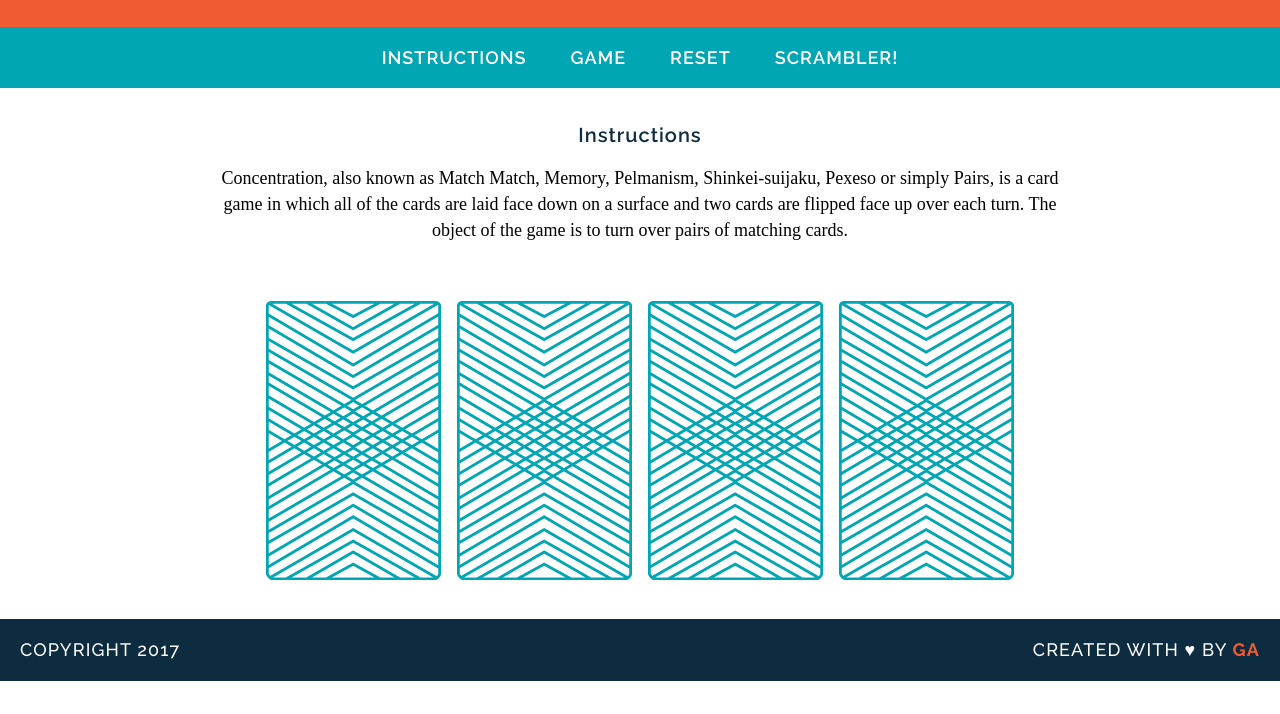
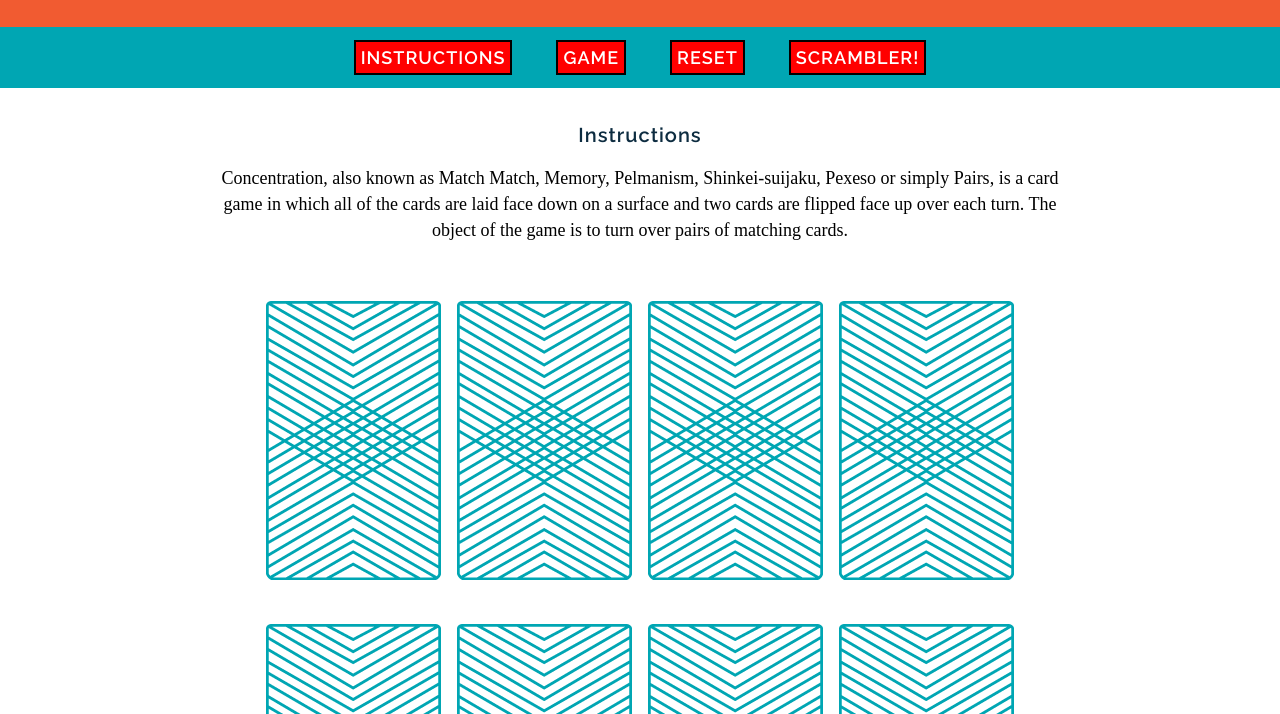
Before and after one commit to ADorfman33/memory_game, a plain HTML site: page index.html in a window 1280 px wide. Shown: the part 86-800 px from the top of the page. Drawn offline with Linux system fonts and the light colour scheme; a web font is replaced by a local one.

Commit message:
added 4 more cards and changed nav bar

```diff
--- a/css/style.css
+++ b/css/style.css
@@ -24,16 +24,11 @@ nav {
   padding: 20px 0;
 }
 
-a {
-  margin: 0 20px;
-  border-bottom: 2px solid transparent;
-}
-
 a:hover {
   border-color: white;
+  color: black;
+  cursor: pointer;
 }
-
-
 
 .game_buttons{
   font-family: "Raleway", sans-serif;
@@ -44,6 +39,10 @@ a:hover {
   font-size: 18px;
   text-decoration: none;
   text-transform: uppercase;
+  background-color: red;
+  margin: 0 20px;
+  padding: 5px;
+  border: 2px solid black;
 }
 
 main{
--- a/index.html
+++ b/index.html
@@ -18,7 +18,7 @@
 
   <nav>
     <a class="game_buttons" href = "#instructions">Instructions</a>
-    <a class="game_buttons" href="#game">Game</a>
+    <a class="game_buttons" href="#game-board">Game</a>
     <a id="resetButton" class="game_buttons">Reset</a>
     <a id="resetBoardButton" class="game_buttons">Scrambler!</a>
   </nav>
--- a/js/main.js
+++ b/js/main.js
@@ -19,7 +19,26 @@ var cards = [
     rank: "king",
     suit: "diamonds",
     cardImage: "images/king-of-diamonds.png"
+  },{
+    rank: "queen",
+    suit: "hearts",
+    cardImage: "images/queen-of-hearts.png"
   },
+  {
+    rank: "queen",
+    suit: "diamonds",
+    cardImage: "images/queen-of-diamonds.png"
+  },
+  {
+    rank: "king",
+    suit: "hearts",
+    cardImage: "images/king-of-hearts.png"
+  },
+  {
+    rank: "king",
+    suit: "diamonds",
+    cardImage: "images/king-of-diamonds.png"
+  }
 ];
 var cardsInPlay = [];
 var cardElementsInPlay = [];
@@ -67,11 +86,11 @@ var resetBoard = function(){
 }
 
 var createBoard = function(){
-  randFactor = Math.floor(Math.random()*4);
+  randFactor = Math.floor(Math.random()*cards.length);
   for (var i = 0; i < cards.length; i++) {
     var cardElement = document.createElement('img');
     cardElement.setAttribute('src',"images/back.png");
-    cardElement.setAttribute('data-id',(i+randFactor)%4);
+    cardElement.setAttribute('data-id',(i+randFactor)%cards.length);
     cardElement.className = "card";
     cardElement.addEventListener('click',flipCard);
     document.querySelector("#game-board").appendChild(cardElement);
```
